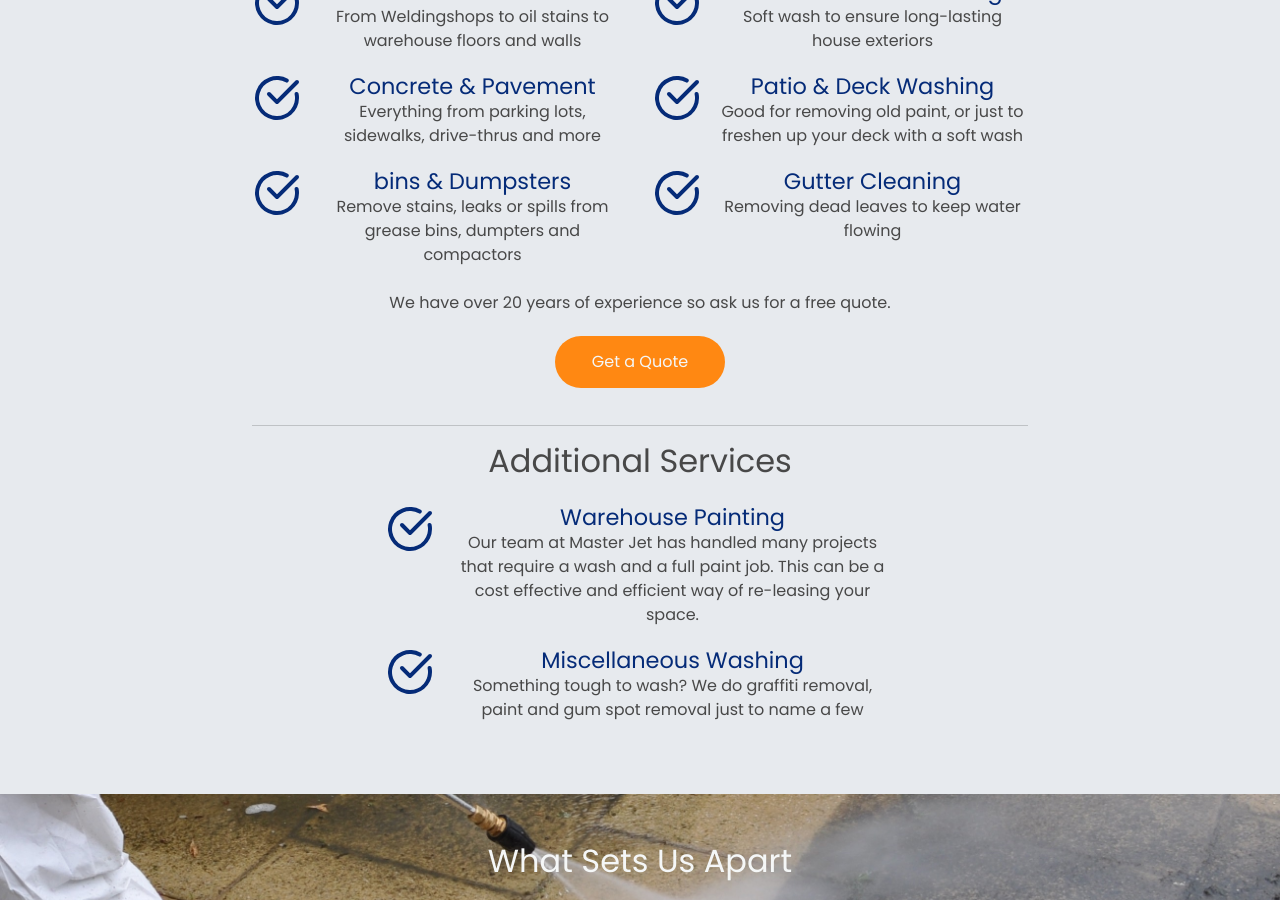
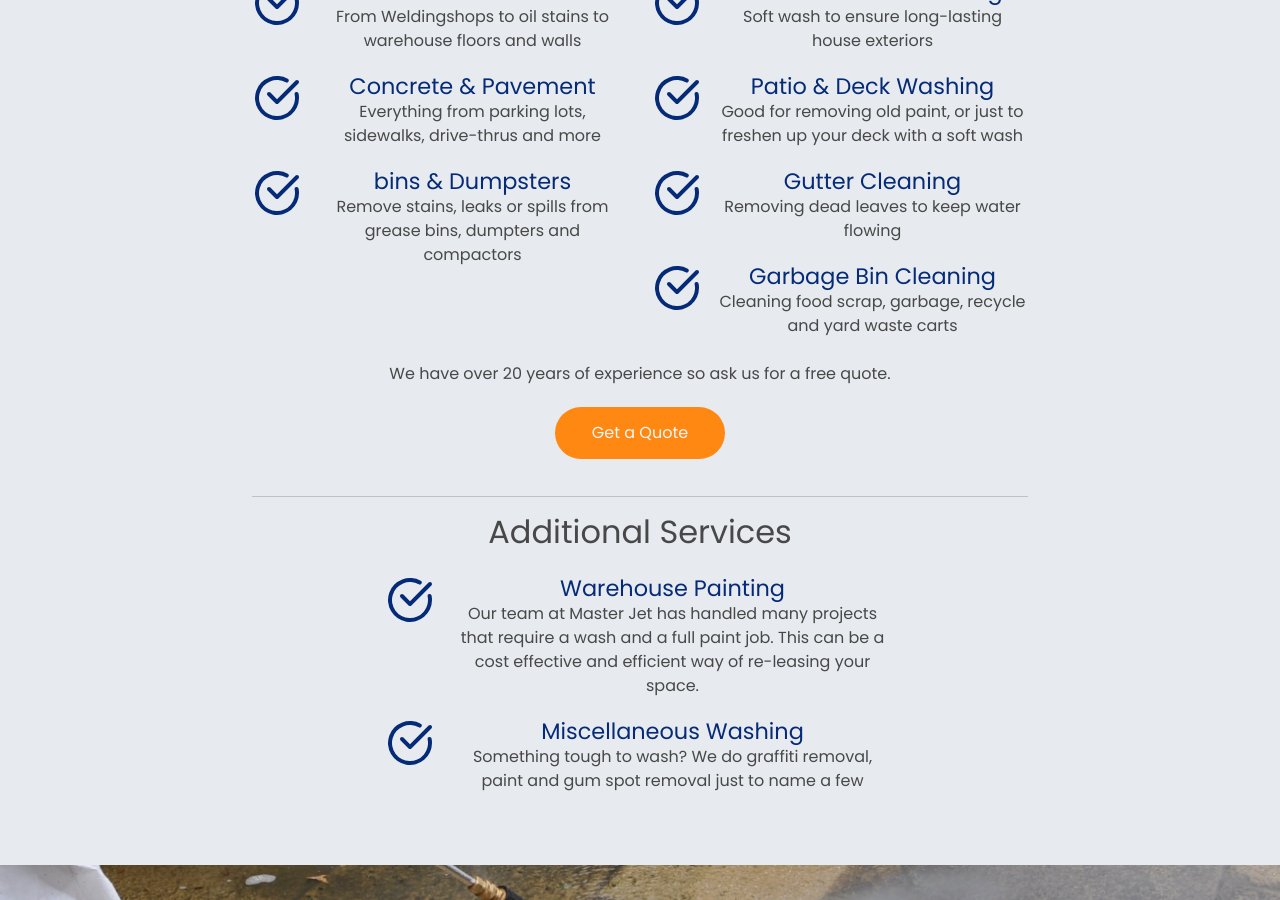
Before and after one commit to linhub15/masterjet.ca, a Jekyll site: the page built from edmonton-pressure-washing-service.html, in a window 1280 px wide and 900 px high, scrolled down 592 px. Built offline with Jekyll 4.4.1, drawn with Linux system fonts in a browser that asks for light colours.

Commit message:
add garbage bin cleaning service

```diff
--- a/_config.yml
+++ b/_config.yml
@@ -10,25 +10,24 @@ keywords: >-
   Grease bin washing, Exterior cleaning, Spring cleanup, Siding washing,
   Siding cleaning, exterior spring cleaning, painting, painting edmonton,
   grease bin cleaning, gutter cleaning service, storefront cleaning,
-  concrete sealing and cleaning, driveway sealing and cleaning, bin cleaning, restaurant cleaning
-url: "https://masterjet.ca"
+  concrete sealing and cleaning, driveway sealing and cleaning, bin cleaning, restaurant cleaning,
+  garbage bin cleaning, garbage cart
+url: 'https://masterjet.ca'
 phone: 780-239-9979
 email: amawer@shaw.ca
 facebook: https://www.facebook.com/Master-Jet-Pressure-Washing-Ltd-559257914493592/
 
 exclude:
-  -
-    _site-text
-  -
-    _designs
+  - _site-text
+  - _designs
 
 defaults:
   - # All Pages have layout: default
     scope:
-      path: ""
-      type: "pages"
+      path: ''
+      type: 'pages'
     values:
-      layout: "default"
+      layout: 'default'
 
 plugins:
   - jekyll-sitemap
--- a/edmonton-pressure-washing-service.html
+++ b/edmonton-pressure-washing-service.html
@@ -52,6 +52,10 @@ description: >-
                     <li>
                         <h3>Gutter Cleaning</h3>
                         <p>Removing dead leaves to keep water flowing</p>
+                    </li>
+                    <li>
+                        <h3>Garbage Bin Cleaning</h3>
+                        <p>Cleaning food scrap, garbage, recycle and yard waste carts</p>
                     </li>
                 </ul>
             </div>
```
